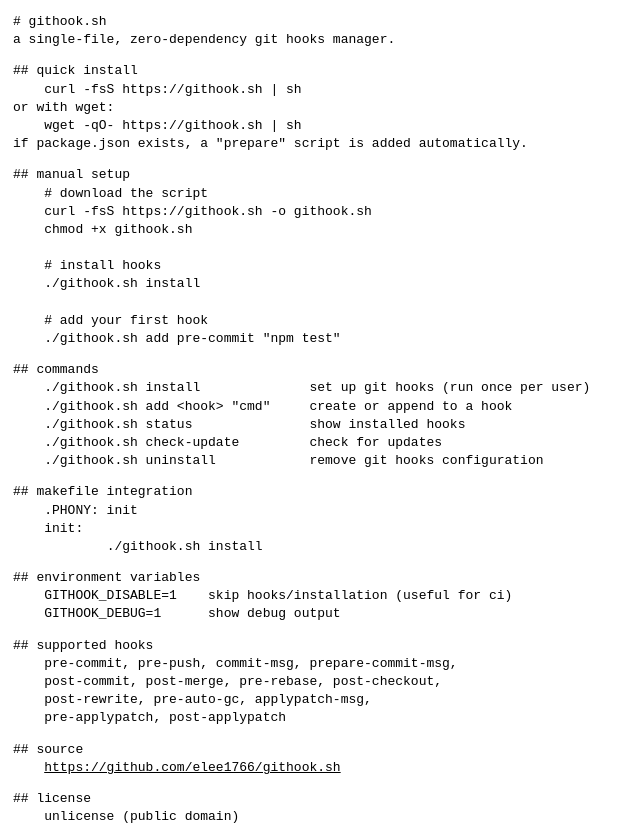
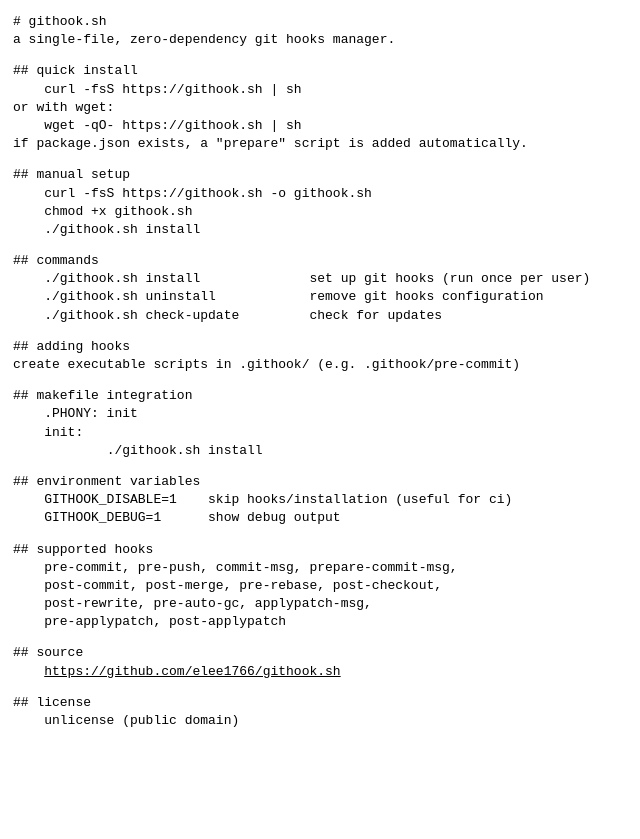
Before and after one commit to elee1766/githook.sh, a plain HTML site: page site/index.html in a window 1280 px wide. Shown: the whole page, without its empty margins (0-640 px from the left). After the commit the page ends 800 px from the top, so only its background shows below. Drawn offline with Linux system fonts and the light colour scheme.

Commit message:
simplify

```diff
--- a/site/index.html
+++ b/site/index.html
@@ -24,21 +24,15 @@
 <pre>wget -qO- https://githook.sh | sh</pre>
 <p>if package.json exists, a "prepare" script is added automatically.</p>
 <h2>manual setup</h2>
-<pre># download the script
-curl -fsS https://githook.sh -o githook.sh
+<pre>curl -fsS https://githook.sh -o githook.sh
 chmod +x githook.sh
-
-# install hooks
-./githook.sh install
-
-# add your first hook
-./githook.sh add pre-commit "npm test"</pre>
+./githook.sh install</pre>
 <h2>commands</h2>
 <pre>./githook.sh install              set up git hooks (run once per user)
-./githook.sh add &lt;hook&gt; "cmd"     create or append to a hook
-./githook.sh status               show installed hooks
-./githook.sh check-update         check for updates
-./githook.sh uninstall            remove git hooks configuration</pre>
+./githook.sh uninstall            remove git hooks configuration
+./githook.sh check-update         check for updates</pre>
+<h2>adding hooks</h2>
+<p>create executable scripts in .githook/ (e.g. .githook/pre-commit)</p>
 <h2>makefile integration</h2>
 <pre>.PHONY: init
 init:
```
Also changed, not shown: site/llms.txt, 5 other files.
